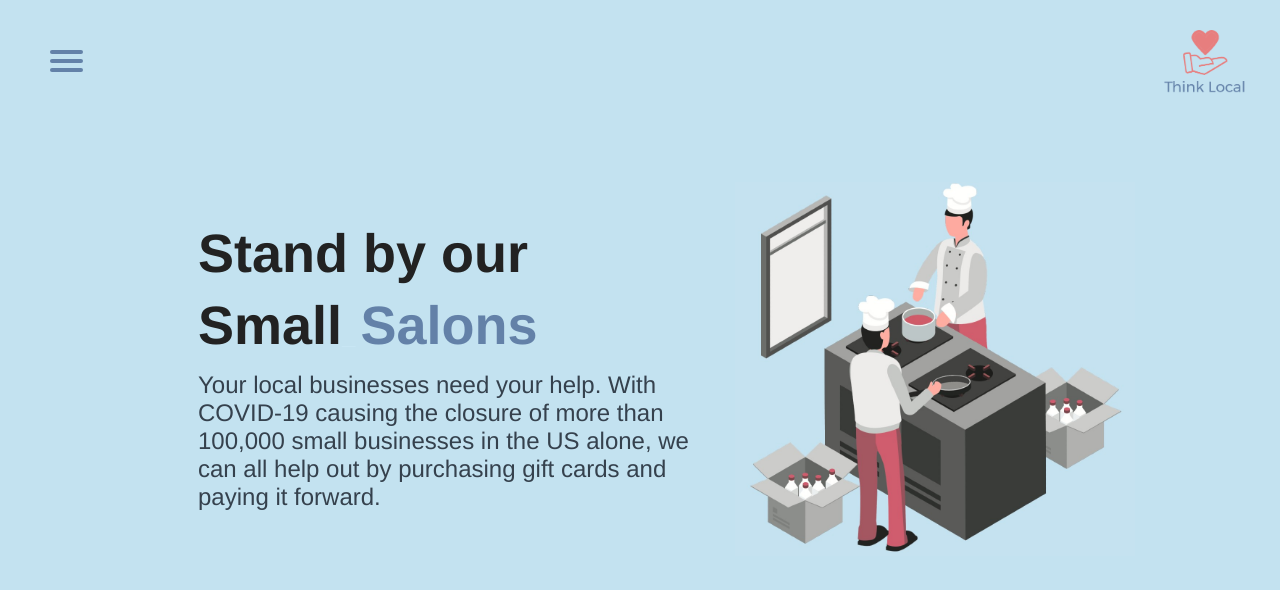
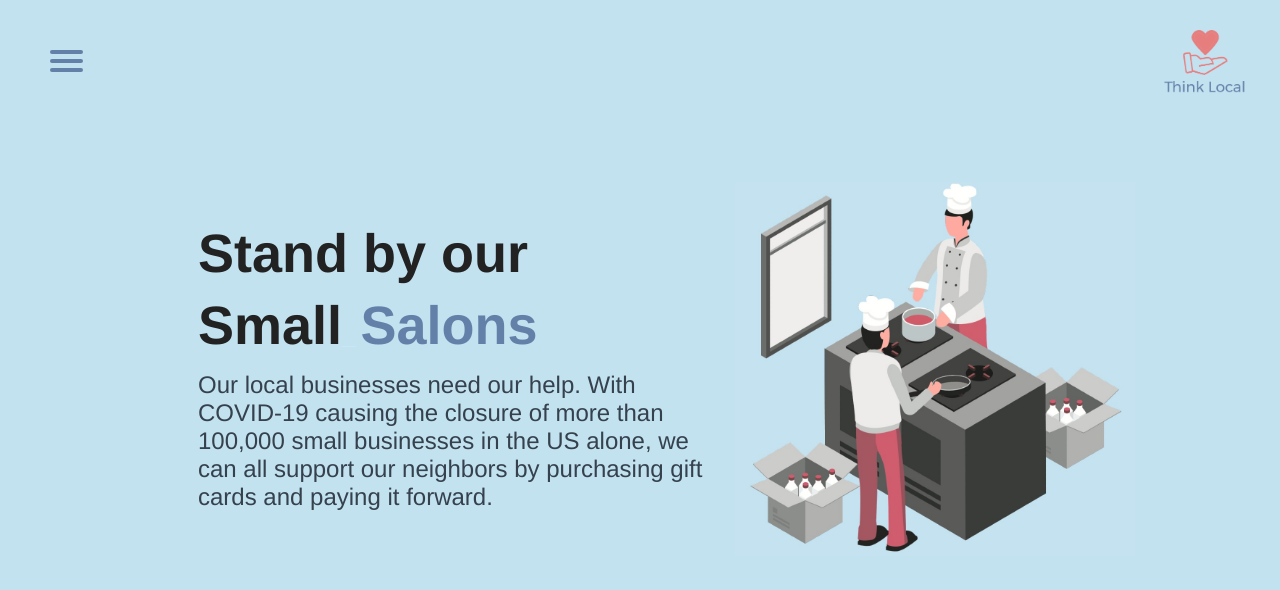
Before and after one commit to yeumthomas/think-local, a Vue app: page / in a window 1280 px wide. Shown: the top 590 px of the page. Built offline with nearby package versions, Linux system fonts and the light colour scheme.

Commit message:
Updated Title

```diff
--- a/src/components/Title.vue
+++ b/src/components/Title.vue
@@ -12,8 +12,9 @@
             </div>
             </h2>
             <!--- Statistic credit: https://www.nber.org/papers/w26989.pdf -->
-            <p class='desc'>Your local businesses need your help. With COVID-19 causing the closure of more than
-                100,000 small businesses in the US alone, we can all help out by purchasing gift cards and paying it forward.
+            <p class='desc'>Our local businesses need our help. With COVID-19 causing the closure of more than
+                100,000 small businesses in the US alone, we can all support our neighbors by purchasing gift
+                cards and paying it forward.
             </p>
             <img :src="titlePic" alt="titlePic" class="titlePic"/>
         </div>
```
